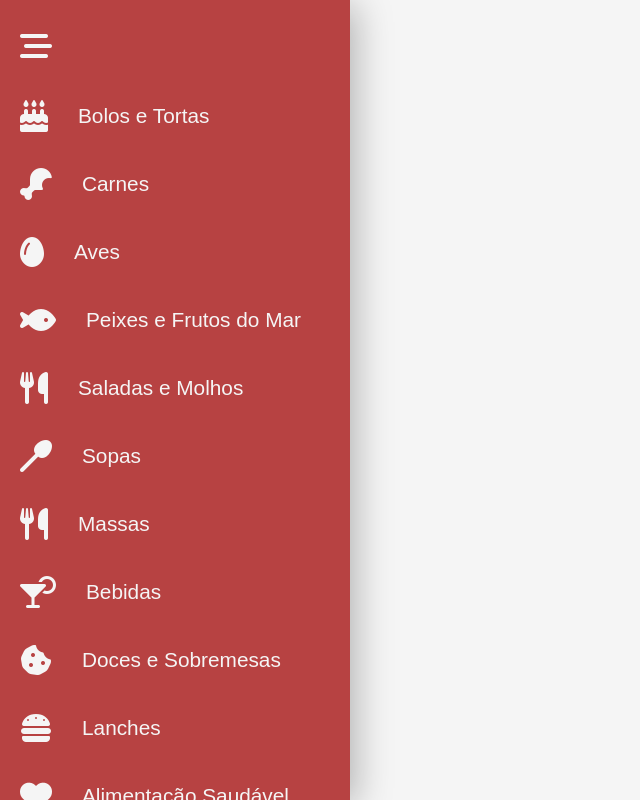
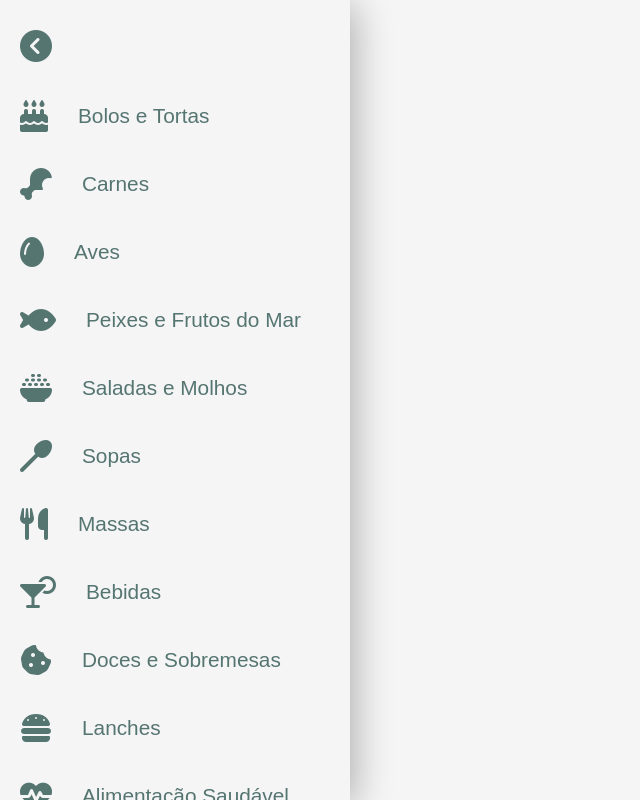
Before and after one commit to eu-waliston/Sabores, a React (Create React App) app in the folder sabores-frontend/: page / in a window 1280 px wide. Shown: the whole page, without its empty margins (0-640 px from the left). Built offline with nearby package versions, Linux system fonts and the light colour scheme; the HTML template or start-up script is replaced by a standard one.

Commit message:
Sabores Website - Lateral Menu 90%

```diff
--- a/sabores-frontend/src/App.css
+++ b/sabores-frontend/src/App.css
@@ -1,6 +1,5 @@
 .app-component {
   width: 100%;
   height: 100vh;
-  background-color: #f5f5f5;
-
+  background-color: var(--website-theme);
 }
--- a/sabores-frontend/src/components/Left-Menu/LeftMenu.css
+++ b/sabores-frontend/src/components/Left-Menu/LeftMenu.css
@@ -1,7 +1,7 @@
 .LeftMenu-Component {
     height: 100vh;
     width:  350px;
-    background-color: var(--website-color-4);
+    background-color: whitesmoke;
     z-index: 20;
     box-shadow: 5px 5px 35px rgba(0, 0, 0, 0.288);
     transition: .8s;
@@ -9,14 +9,15 @@
 }
 .fa-solid {
     cursor: pointer;
+    color: var(--website-color-4);
 }
 .btn-effect {
     position: fixed;
     font-size: 2rem;
     z-index: 99999999;
-    color: whitesmoke;
     top: 30px;
     left: 20px;
+    color: var(--website-color-4);
 }
 
 .leftmenu-itens {
@@ -36,25 +37,23 @@
     margin-right: 30px;
     font-size: 2rem;
     margin-left: 20px;
-    color:#f5f5f5;
-
 }
 
 .leftmenu--iten-h1 {
     font-family: var(--font-webiste);
     font-size: 1.3rem;
-    color:#f5f5f5;
-    font-weight: 400;
+    color: var(--website-color-4);
+    font-weight: 300;
     transition: .5s;
+    cursor: pointer;
 }
-
 
 /* Close Bar Effect and Styles */
 
 .LeftMenu-Component-clicked {
     height: 100vh;
     width:  70px;
-    background-color: var(--website-color-4);
+    background-color: whitesmoke;
     z-index: 20;
     box-shadow: 5px 5px 35px rgba(0, 0, 0, 0.288);
     transition: .5s;
@@ -62,9 +61,9 @@
 
 .h1-effect {
     font-family: var(--font-webiste);
-    font-size: 1.3rem;
+    font-size: 1rem;
     color:#f5f5f5;
-    font-weight: 400;
+    font-weight: 300;
     transition: .8s;
     position: relative;
     display: none;
--- a/sabores-frontend/src/components/Left-Menu/LeftMenu.jsx
+++ b/sabores-frontend/src/components/Left-Menu/LeftMenu.jsx
@@ -11,15 +11,14 @@ const LeftMenu = () => {
 
   return (
     <div className={nav ? "LeftMenu-Component" : "LeftMenu-Component-clicked"}>
-      <i
-        class="fa-solid fa-bars-staggered btn-effect"
-        onClick={handleClick}
-      ></i>
-      {/* <i class="fa-solid fa-xmark"></i> */}
+      <i class={nav ? "btn-effect fa-solid fa-circle-chevron-left" :  "btn-effect fa-solid fa-circle-chevron-right"  } onClick={handleClick}></i>
+
       <div className="leftmenu-itens">
         <div className="leftmenu--iten">
           <i class="fa-solid fa-cake-candles"></i>
-          <h1 className={nav ? "leftmenu--iten-h1" : "h1-effect"}>Bolos e Tortas</h1>
+          <h1 className={nav ? "leftmenu--iten-h1" : "h1-effect"}>
+            Bolos e Tortas
+          </h1>
         </div>
 
         <div className="leftmenu--iten">
@@ -34,12 +33,16 @@ const LeftMenu = () => {
 
         <div className="leftmenu--iten">
           <i class="fa-solid fa-fish"></i>
-          <h1 className={nav ? "leftmenu--iten-h1" : "h1-effect"}>Peixes e Frutos do Mar</h1>
+          <h1 className={nav ? "leftmenu--iten-h1" : "h1-effect"}>
+            Peixes e Frutos do Mar
+          </h1>
         </div>
 
         <div className="leftmenu--iten">
-          <i class="fa-solid fa-utensils"></i>
-          <h1 className={nav ? "leftmenu--iten-h1" : "h1-effect"}>Saladas e Molhos</h1>
+        <i class="fa-solid fa-bowl-rice"></i>
+          <h1 className={nav ? "leftmenu--iten-h1" : "h1-effect"}>
+            Saladas e Molhos
+          </h1>
         </div>
 
         <div className="leftmenu--iten">
@@ -59,7 +62,9 @@ const LeftMenu = () => {
 
         <div className="leftmenu--iten">
           <i class="fa-solid fa-cookie-bite"></i>
-          <h1 className={nav ? "leftmenu--iten-h1" : "h1-effect"}>Doces e Sobremesas</h1>
+          <h1 className={nav ? "leftmenu--iten-h1" : "h1-effect"}>
+            Doces e Sobremesas
+          </h1>
         </div>
 
         <div className="leftmenu--iten">
@@ -68,13 +73,17 @@ const LeftMenu = () => {
         </div>
 
         <div className="leftmenu--iten">
-          <i class="fa-solid fa-heart"></i>
-          <h1 className={nav ? "leftmenu--iten-h1" : "h1-effect"}>Alimentação Saudável</h1>
+        <i class="fa-solid fa-heart-pulse"></i>
+          <h1 className={nav ? "leftmenu--iten-h1" : "h1-effect"}>
+            Alimentação Saudável
+          </h1>
         </div>
 
         <div className="leftmenu--iten">
           <i class="fa-solid fa-kitchen-set"></i>
-          <h1 className={nav ? "leftmenu--iten-h1" : "h1-effect"}>Todas as Receitas</h1>
+          <h1 className={nav ? "leftmenu--iten-h1" : "h1-effect"}>
+            Todas as Receitas
+          </h1>
         </div>
       </div>
     </div>
--- a/sabores-frontend/src/index.css
+++ b/sabores-frontend/src/index.css
@@ -12,8 +12,6 @@
 :root {
   --font-webiste: "Poppins", sans-serif;
   --font-beauty:  'Caprasimo', cursive;
-  --website-color-1: #E84A5F;
-  --website-color-2: #FF847C;
-  --website-color-3: #99B898;
-  --website-color-4: #B74242;
+  --website-color-4: #557571;
+  --website-theme: #f5f5f5;
 }
```
